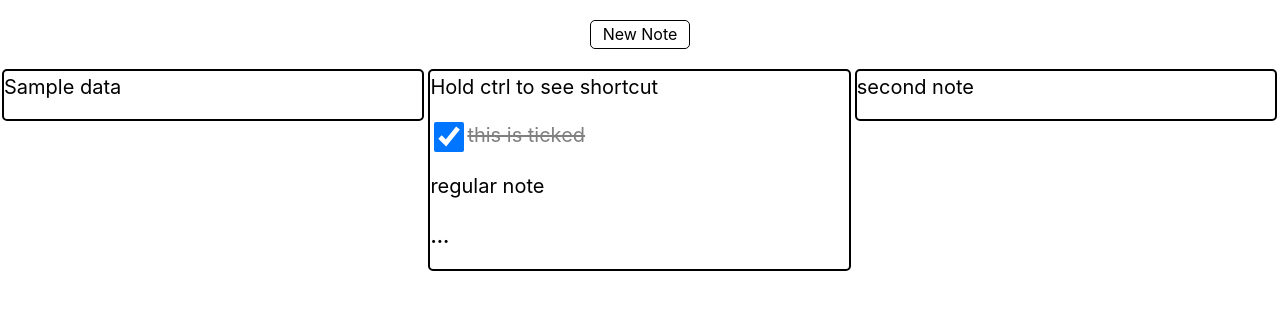
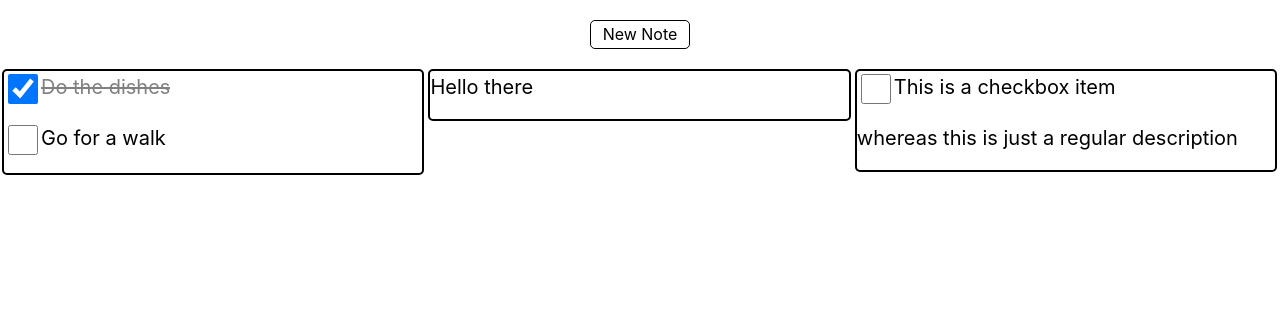
Before and after one commit to AdityaAnuragi/notes-app, a React (Vite) app: page / in a window 1280 px wide. Shown: the top 310 px of the page. Built offline with nearby package versions, Linux system fonts and the light colour scheme.

Commit message:
Changed default state

```diff
--- a/src/App.jsx
+++ b/src/App.jsx
@@ -6,16 +6,18 @@ function App() {
 
   const [allNotes , setAllNotes] = useState([
     [
-      { category: { isCheckBox: false, isChecked: false }, data: "Sample data" }
+      { category: { isCheckBox: true, isChecked: true }, data: "Do the dishes" },
+      { category: { isCheckBox: true, isChecked: false }, data: "Go for a walk" }
     ],
     [
-      { category: { isCheckBox: false, isChecked: false }, data: "Hold ctrl to see shortcut" },
-      { category: { isCheckBox: true, isChecked: true }, data: "this is ticked" },
-      { category: { isCheckBox: false, isChecked: false }, data: "regular note" },
-      { category: { isCheckBox: false, isChecked: false }, data: "A fourth item that is hidden" }
+      { category: { isCheckBox: false, isChecked: false }, data: "Hello there" },
+      // { category: { isCheckBox: true, isChecked: true }, data: "this is ticked" },
+      // { category: { isCheckBox: false, isChecked: false }, data: "regular note" },
+      // { category: { isCheckBox: false, isChecked: false }, data: "A fourth item that is hidden" }
     ],
     [
-      { category: { isCheckBox: false, isChecked: false }, data: "second note" }
+      { category: { isCheckBox: true, isChecked: false }, data: "This is a checkbox item" },
+      { category: { isCheckBox: false, isChecked: false }, data: "whereas this is just a regular description" }
     ]
   ])
 
```
